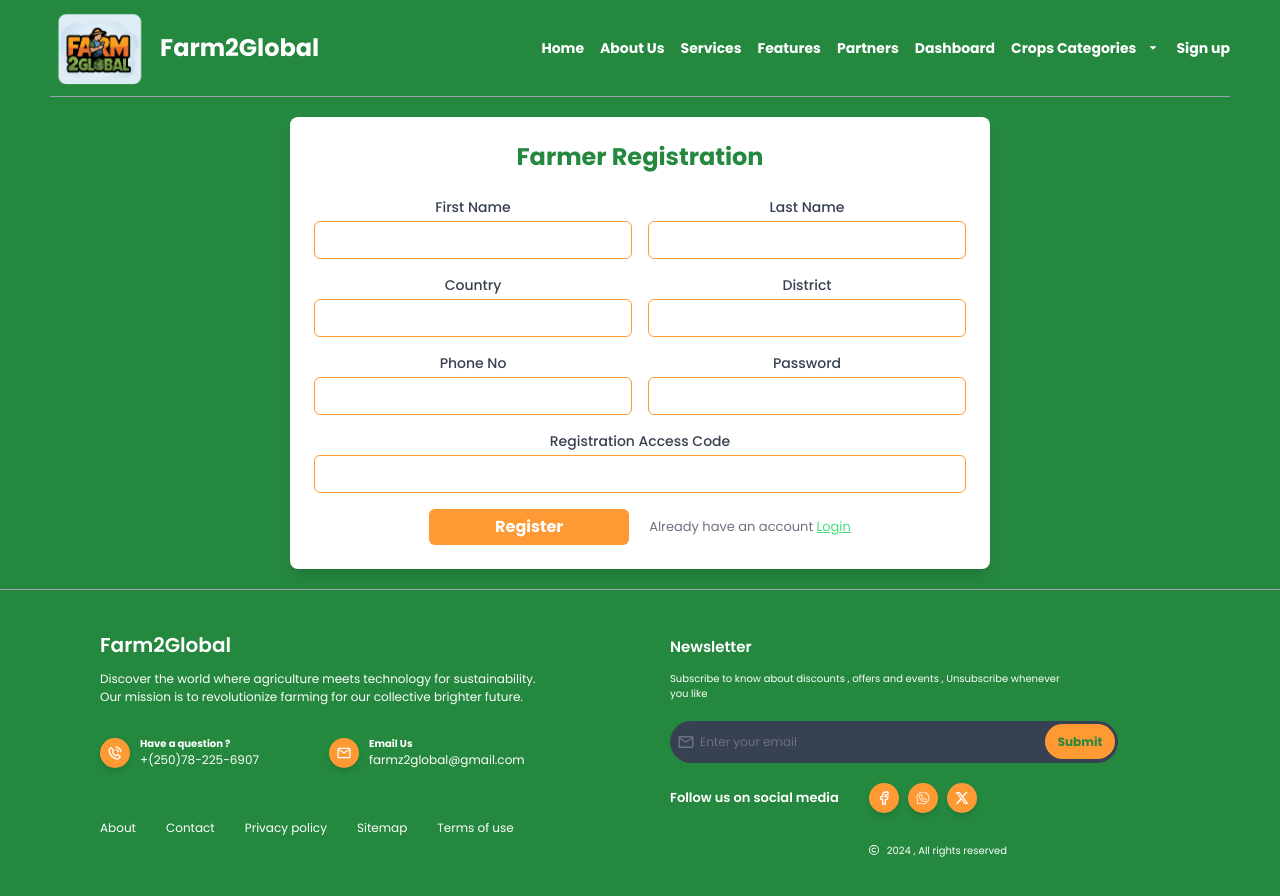
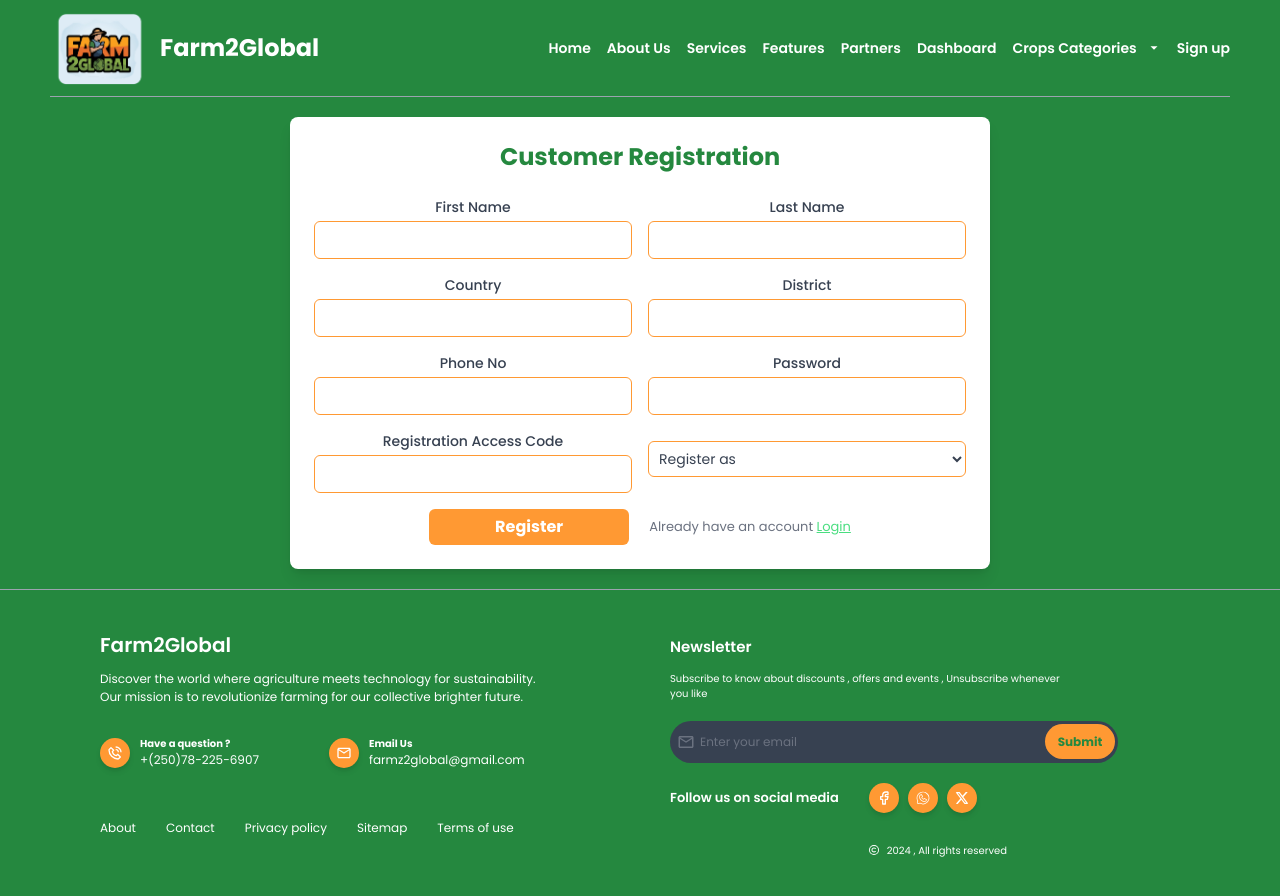
Before and after one commit to MUGISHA-Pascal/Farm2Global-Frontend, a React (Create React App) app in the folder frontend/: page /signup in a window 1280 px wide. Built offline with nearby package versions, Linux system fonts and the light colour scheme.

Commit message:
frontend

```diff
--- a/frontend/src/components/Homepage.tsx
+++ b/frontend/src/components/Homepage.tsx
@@ -320,27 +320,27 @@ const Homepage = () => {
           <img
             src={adma}
             alt="adma"
-            className="w-[100px] h-auto max-md:w-[70px]"
+            className="w-[100px] shadow-lg h-auto max-md:w-[70px]"
           />
           <img
             src={africa}
             alt="africa"
-            className="w-[100px] max-md:w-[70px] h-auto"
+            className="w-[100px] shadow-lg max-md:w-[70px] h-auto"
           />
           <img
             src={azam}
             alt="azam"
-            className="w-[100px] h-auto max-md:w-[70px]"
+            className="w-[100px] shadow-lg h-auto max-md:w-[70px]"
           />
           <img
             src={monsalwa}
             alt="monsalwa"
-            className="w-[100px] h-auto max-md:w-[70px]"
+            className="w-[100px] shadow-lg h-auto max-md:w-[70px]"
           />
           <img
             src={minimex}
             alt="minimex"
-            className="w-auto h-[60px] max-md:w-[70px] max-md:h-auto"
+            className="w-auto h-[60px] shadow-lg max-md:w-[70px] max-md:h-auto"
           />
         </div>
       </Element>
--- a/frontend/src/components/Navbar.tsx
+++ b/frontend/src/components/Navbar.tsx
@@ -151,7 +151,7 @@ const Navbar = () => {
               </ul>
             </div>
           )}
-          <ul className="flex font-bold text-white space-x-4 max-md:hidden  text-[14px]">
+          <ul className="flex font-semibold text-white space-x-4 max-md:hidden  text-[14px]">
             <li>
               <RouterLink
                 to="/"
--- a/frontend/src/components/Signup.tsx
+++ b/frontend/src/components/Signup.tsx
@@ -11,6 +11,7 @@ const Signup: React.FC = () => {
     password: "",
     uniqueID: "",
   });
+  const [registerChoice, setRegisterChoice] = useState("");
 
   const handleChange = (e: React.ChangeEvent<HTMLInputElement>) => {
     const { name, value } = e.target;
@@ -29,7 +30,7 @@ const Signup: React.FC = () => {
         className="w-[700px] max-sm:w-[350px]  bg-white p-6 rounded-lg shadow-lg"
       >
         <h2 className="text-2xl max-sm:text-[17px] font-bold mb-6 text-center text-[#25883F]">
-          Farmer Registration
+          Customer Registration
         </h2>
         <div className="sm:grid sm:grid-cols-2 max-sm:flex max-sm:flex-col max-sm:space-y-[7px] sm:gap-4 mb-4">
           <div>
@@ -140,7 +141,7 @@ const Signup: React.FC = () => {
               style={{ borderColor: "#FF9933" }}
             />
           </div>
-          <div className="col-span-2">
+          <div>
             <label className="block text-sm max-sm:text-[13px] font-medium text-gray-700">
               Registration Access Code
             </label>
@@ -157,15 +158,37 @@ const Signup: React.FC = () => {
               style={{ borderColor: "#FF9933" }}
             />
           </div>
+          <div>
+            <select
+              value={registerChoice}
+              onChange={(e) => {
+                setRegisterChoice(e.target.value);
+              }}
+              required
+              title="select"
+              className=" p-[6px] mt-[10px] border text-sm max-sm:text-[13px] text-gray-700 border-gray-300 rounded-md w-full bg-white focus:outline-none focus:ring-2 focus:ring-[#FF9933] focus:border-transparent"
+              style={{ borderColor: "#FF9933" }}
+            >
+              <option value="" className="max-sm:text-[7px] p-0">
+                Register as
+              </option>
+              <option value="farmer" className="max-sm:text-[7px] p-0">
+                Farmer
+              </option>
+              <option value="buyer" className="max-sm:text-[7px] p-0">
+                Buyer
+              </option>
+            </select>
+          </div>
         </div>
         <div className="flex flex-row space-x-[20px] items-center justify-center">
           <button
             type="submit"
-            className="w-[200px] bg-[#FF9933] max-sm:text-[17px] font-bold text-white p-[6px] rounded-md hover:bg-[#CBE86A] transition duration-300"
+            className="w-[200px] bg-[#FF9933] max-sm:w-[100px] max-sm:p-[4px] max-sm:text-[13px] font-bold text-white p-[6px] rounded-md hover:bg-[#CBE86A] transition duration-300"
           >
             Register
           </button>
-          <div className="text-[13px]">
+          <div className="text-[13px] max-sm:text-[10px]">
             <p className="inline text-gray-500">Already have an account </p>
             <RouterLink
               to="/login"
```
